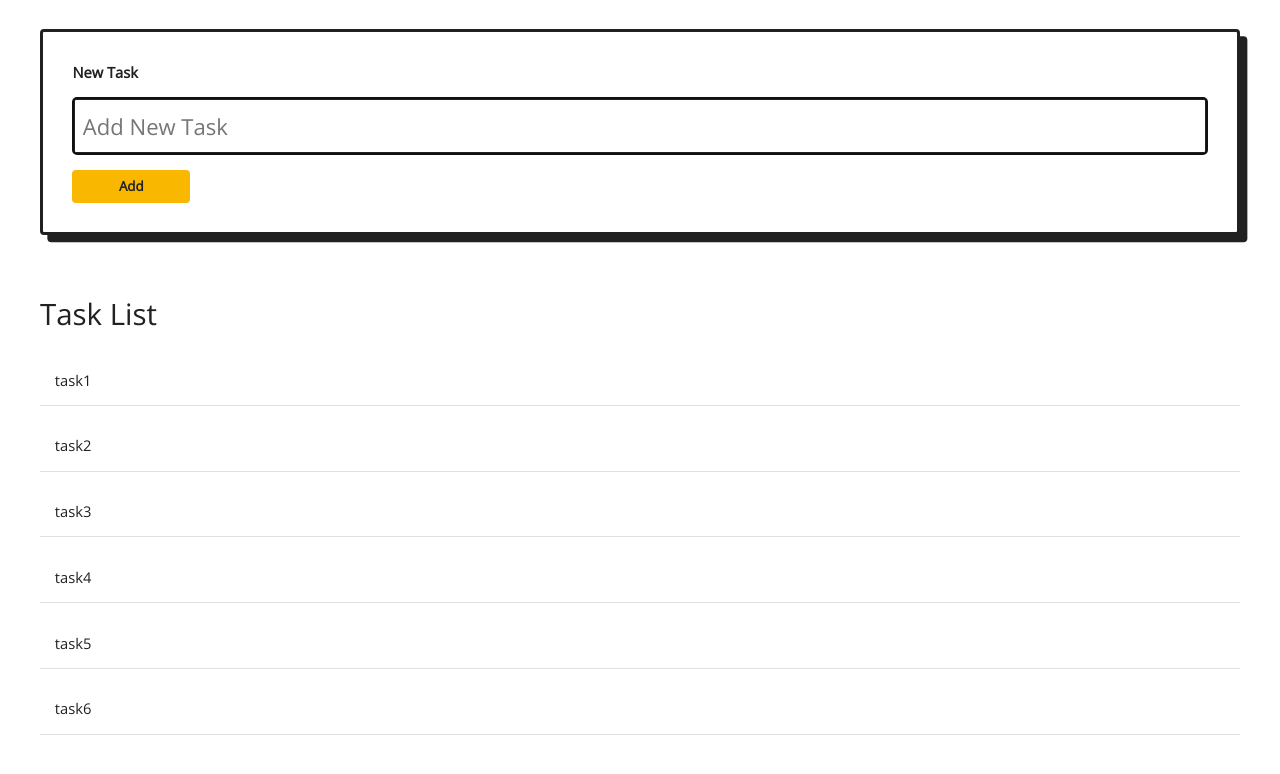
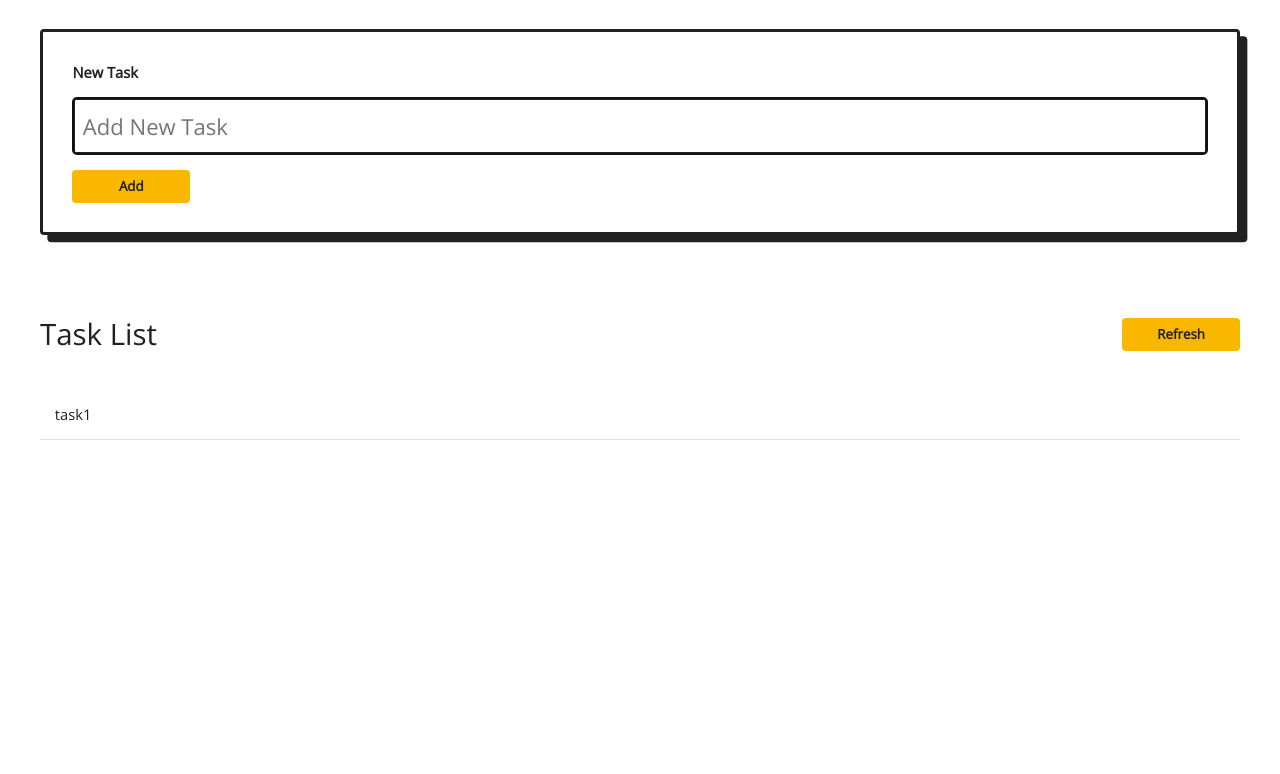
Before and after one commit to amoljagtap17/2025-react-19-highlights, a React (Vite) app: page / in a window 1280 px wide. Shown: the top 774 px of the page. Built offline with nearby package versions, Linux system fonts and the light colour scheme; data requests are answered from the project's data file.

Commit message:
react-19-highlights: code refactor

```diff
--- a/db.json
+++ b/db.json
@@ -1,28 +1,8 @@
 {
   "tasks": [
     {
-      "id": "b10b",
+      "id": "d95a",
       "task": "task1"
-    },
-    {
-      "id": "1904",
-      "task": "task2"
-    },
-    {
-      "id": "d7ca",
-      "task": "task3"
-    },
-    {
-      "id": "6577",
-      "task": "task4"
-    },
-    {
-      "id": "ca4c",
-      "task": "task5"
-    },
-    {
-      "id": "6032",
-      "task": "task6"
     }
   ]
 }
--- a/src/components/section/NewTaskForm.tsx
+++ b/src/components/section/NewTaskForm.tsx
@@ -3,7 +3,6 @@ import { useFormStatus } from "react-dom";
 import { Button } from "../lib/Button";
 import { Input } from "../lib/Input";
 import "./newTaskForm.css";
-import { useTaskContext } from "./TaskContextProvider";
 
 /* export function TodoForm() {
   const inputRef = useRef<HTMLInputElement>(null);
@@ -52,7 +51,6 @@ function NewTaskFormButton() {
 
 export function NewTaskForm() {
   const inputRef = useRef<HTMLInputElement>(null);
-  const { forceUpdate } = useTaskContext();
   const [state, addTaskAction] = useActionState(
     async (
       previousState: { error: string; success: string },
@@ -73,8 +71,6 @@ export function NewTaskForm() {
         });
 
         await response.json();
-
-        forceUpdate();
 
         return {
           ...previousState,
--- a/src/components/section/TaskList.tsx
+++ b/src/components/section/TaskList.tsx
@@ -1,20 +1,14 @@
-import { Suspense, use, useCallback } from "react";
+import { Suspense, use, useReducer } from "react";
 import { ErrorBoundary } from "react-error-boundary";
+import { Button } from "../lib/Button";
 import { ErrorFallback } from "../lib/ErrorFallback";
-import { useTaskContext } from "./TaskContextProvider";
 import "./TaskList.css";
 import { ITask } from "./types";
 
-interface ITaskListProps {
-  fetchTasks: Promise<ITask[]>;
-}
-
-function TaskList({ fetchTasks }: ITaskListProps) {
+function TaskList({ fetchTasks }: { fetchTasks: Promise<ITask[]> }) {
   const tasks = use(fetchTasks);
 
   return (
-    <div>
-      <h1>Task List</h1>
     <ul className="task-list__list">
       {tasks.map(({ id, task }) => (
         <li key={id} className="task-list__list-item">
@@ -22,27 +16,36 @@ function TaskList({ fetchTasks }: ITaskListProps) {
         </li>
       ))}
     </ul>
-    </div>
   );
 }
 
-const fetchTasksApi = async () => {
+export function TaskListContainer() {
+  const [version, forceUpdate] = useReducer((x) => x + 1, 0);
+
+  const fetchTasksPromise = (async () => {
     const response = await fetch("http://localhost:5000/tasks");
     const tasks: ITask[] = await response.json();
 
     return tasks;
-};
-
-export function TaskListContainer() {
-  const { updateCount } = useTaskContext();
-
-  const fetchTasksPromise = useCallback(fetchTasksApi, []);
+  })();
 
   return (
-    <div className="task-list" key={updateCount}>
+    <div className="task-list" key={version}>
+      <div className="task-list__header">
+        <h1>Task List</h1>
+        <Button
+          onClick={() => {
+            forceUpdate();
+          }}
+          disabled={false}
+        >
+          Refresh
+        </Button>
+      </div>
+
       <ErrorBoundary FallbackComponent={ErrorFallback}>
         <Suspense fallback={<div>Loading...</div>}>
-          <TaskList fetchTasks={fetchTasksPromise()} />
+          <TaskList fetchTasks={fetchTasksPromise} />
         </Suspense>
       </ErrorBoundary>
     </div>
--- a/src/components/section/taskList.css
+++ b/src/components/section/taskList.css
@@ -12,3 +12,9 @@
   border-bottom: 1px solid #e0e0e0;
   padding: 1rem;
 }
+
+.task-list__header {
+  display: flex;
+  justify-content: space-between;
+  align-items: center;
+}
```
Lines whose indentation alone changed are shown as unchanged.
